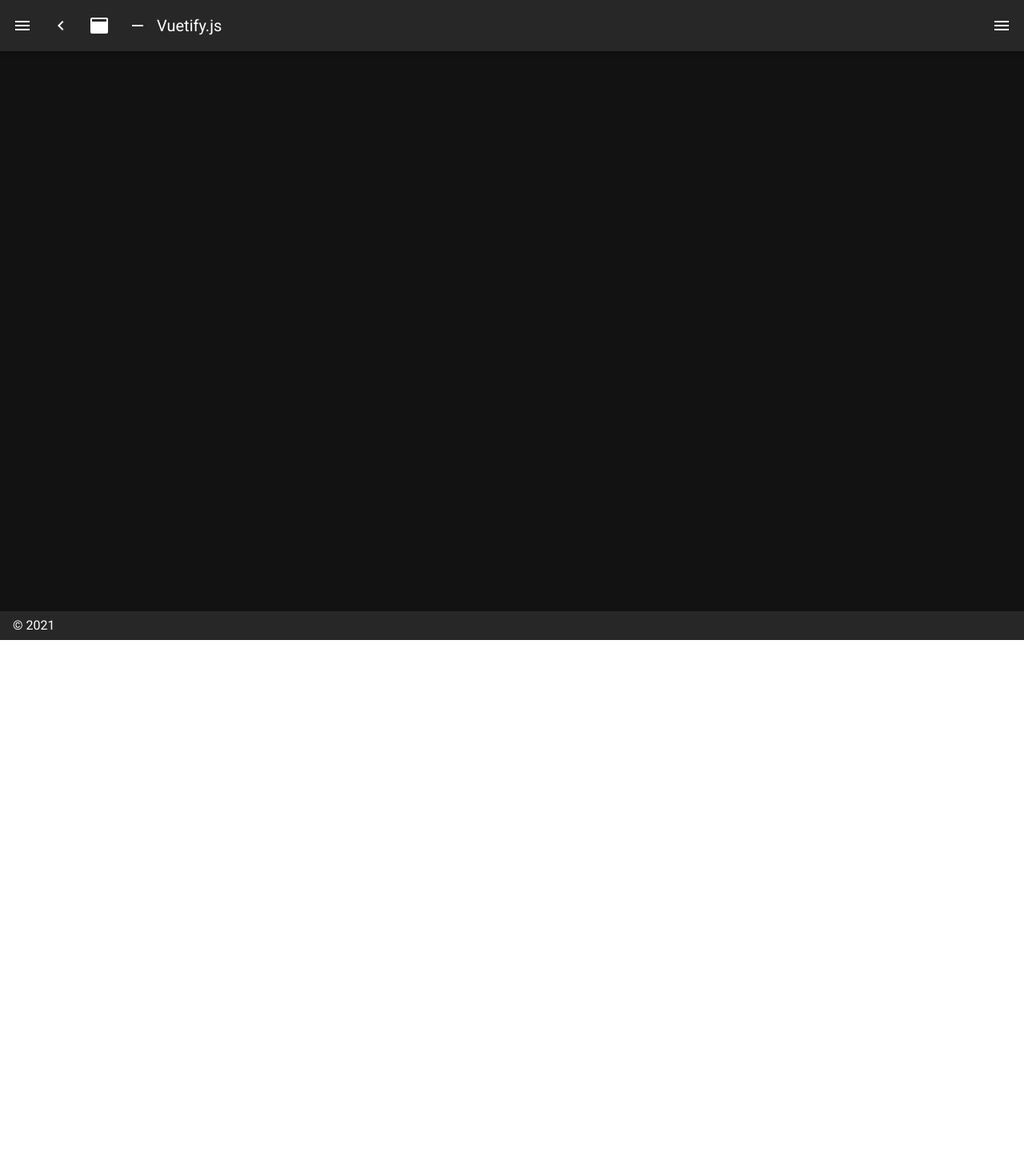
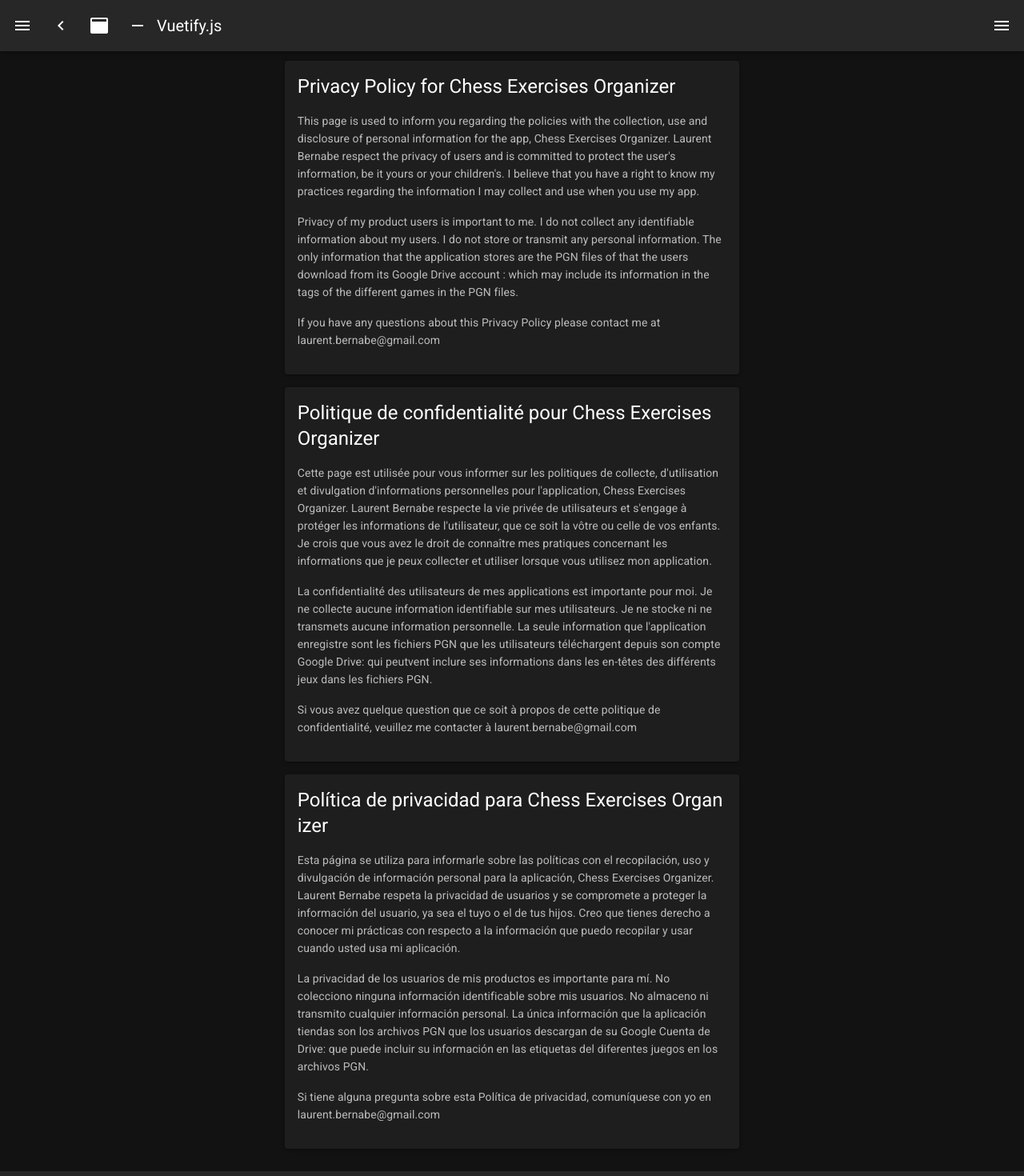
Before and after one commit to loloof64/Chess-Exercises-Organizer-Ionic-Vue-Website, a Nuxt app: page /privacy in a window 1280 px wide. Before the commit this address had no page. Shown: the top 1470 px of the page at 80% size. Before the commit the page ends 800 px from the top, so only its background shows below. Built offline with nearby package versions, Linux system fonts and the light colour scheme.

Commit message:
Added pages Privacy and Use condition

```diff
--- a/layouts/default.vue
+++ b/layouts/default.vue
@@ -75,6 +75,16 @@
           title: 'Welcome',
           to: '/',
         },
+        {
+          icon: 'mdi-shield-lock-outline',
+          title: 'Privacy',
+          to: '/privacy',
+        },
+        {
+          icon: 'mdi-baby-carriage',
+          title: 'Use condition',
+          to: '/use_condition',
+        },
       ],
       miniVariant: false,
       right: true,
--- /dev/null
+++ b/pages/privacy.vue
@@ -0,0 +1,95 @@
+<template>
+  <v-row justify="center" align="center">
+    <v-col cols="12" sm="8" md="6">
+      <v-card class="mb-4">
+        <v-card-title class="headline">
+          Privacy Policy for Chess Exercises Organizer
+        </v-card-title>
+        <v-card-text>
+          <p>
+            This page is used to inform you regarding the policies with the
+            collection, use and disclosure of personal information for the app,
+            Chess Exercises Organizer. Laurent Bernabe respect the privacy of
+            users and is committed to protect the user's information, be it
+            yours or your children's. I believe that you have a right to know my
+            practices regarding the information I may collect and use when you
+            use my app.
+          </p>
+          <p>
+            Privacy of my product users is important to me. I do not collect any
+            identifiable information about my users. I do not store or transmit
+            any personal information. The only information that the application
+            stores are the PGN files of that the users download from its Google
+            Drive account : which may include its information in the tags of the
+            different games in the PGN files.
+          </p>
+          <p>
+            If you have any questions about this Privacy Policy please contact
+            me at laurent.bernabe@gmail.com
+          </p>
+        </v-card-text>
+      </v-card>
+      <v-card class="mb-4">
+        <v-card-title class="headline">
+          Politique de confidentialité pour Chess Exercises Organizer
+        </v-card-title>
+        <v-card-text>
+          <p>
+            Cette page est utilisée pour vous informer sur les politiques de
+            collecte, d'utilisation et divulgation d'informations personnelles
+            pour l'application, Chess Exercises Organizer. Laurent Bernabe
+            respecte la vie privée de utilisateurs et s'engage à protéger les
+            informations de l'utilisateur, que ce soit la vôtre ou celle de vos
+            enfants. Je crois que vous avez le droit de connaître mes pratiques
+            concernant les informations que je peux collecter et utiliser
+            lorsque vous utilisez mon application.
+          </p>
+          <p>
+            La confidentialité des utilisateurs de mes applications est
+            importante pour moi. Je ne collecte aucune information identifiable
+            sur mes utilisateurs. Je ne stocke ni ne transmets aucune
+            information personnelle. La seule information que l'application
+            enregistre sont les fichiers PGN que les utilisateurs téléchargent
+            depuis son compte Google Drive: qui peutvent inclure ses
+            informations dans les en-têtes des différents jeux dans les fichiers
+            PGN.
+          </p>
+          <p>
+            Si vous avez quelque question que ce soit à propos de cette
+            politique de confidentialité, veuillez me contacter à
+            laurent.bernabe@gmail.com
+          </p>
+        </v-card-text>
+      </v-card>
+      <v-card class="mb-4">
+        <v-card-title class="headline">
+          Política de privacidad para Chess Exercises Organizer
+        </v-card-title>
+        <v-card-text>
+          <p>
+            Esta página se utiliza para informarle sobre las políticas con el
+            recopilación, uso y divulgación de información personal para la
+            aplicación, Chess Exercises Organizer. Laurent Bernabe respeta la
+            privacidad de usuarios y se compromete a proteger la información del
+            usuario, ya sea el tuyo o el de tus hijos. Creo que tienes derecho a
+            conocer mi prácticas con respecto a la información que puedo
+            recopilar y usar cuando usted usa mi aplicación.
+          </p>
+          <p>
+            La privacidad de los usuarios de mis productos es importante para
+            mí. No colecciono ninguna información identificable sobre mis
+            usuarios. No almaceno ni transmito cualquier información personal.
+            La única información que la aplicación tiendas son los archivos PGN
+            que los usuarios descargan de su Google Cuenta de Drive: que puede
+            incluir su información en las etiquetas del diferentes juegos en los
+            archivos PGN.
+          </p>
+          <p>
+            Si tiene alguna pregunta sobre esta Política de privacidad,
+            comuníquese con yo en laurent.bernabe@gmail.com
+          </p>
+        </v-card-text>
+      </v-card>
+    </v-col>
+  </v-row>
+</template>
--- /dev/null
+++ b/pages/use_condition.vue
@@ -0,0 +1,45 @@
+<template>
+  <v-row justify="center" align="center">
+    <v-col cols="12" sm="8" md="6">
+      <v-card class="mb-4">
+        <v-card-title class="headline">
+          Use conditions for Chess Exercises Organizer
+        </v-card-title>
+        <v-card-text>
+          <p>
+            No particular use condition is required for Chess Exercises
+            Organizer. This application is only targeted to help chess players
+            to improve their play, and do not include any content that could be
+            harmful, violent or shocking.
+          </p>
+        </v-card-text>
+      </v-card>
+      <v-card class="mb-4">
+        <v-card-title class="headline">
+          Conditions d'utilisation pour Chess Exercises Organizer
+        </v-card-title>
+        <v-card-text>
+          <p>
+            Aucune condition d'utilisation particulière n'est requise pour Chess
+            Exercises Organizer. Cette application est uniquement destinée à
+            aider les joueurs d'échecs pour améliorer leur jeu, et n'inclut
+            aucun contenu qui pourrait être nuisible, violent ou choquant.
+          </p>
+        </v-card-text>
+      </v-card>
+      <v-card class="mb-4">
+        <v-card-title class="headline">
+          Condiciones de uso de Chess Exercises Organizer
+        </v-card-title>
+        <v-card-text>
+          <p>
+            No se requiere una condición de uso particular para Chess Exercises
+            Organizer. Esta aplicación solo está destinada a ayudar a los
+            jugadores de ajedrez para mejorar su juego y no incluir ningún
+            contenido que pueda ser dañino, violento o impactante.
+          </p>
+        </v-card-text>
+      </v-card>
+    </v-col>
+  </v-row>
+</template>
```
